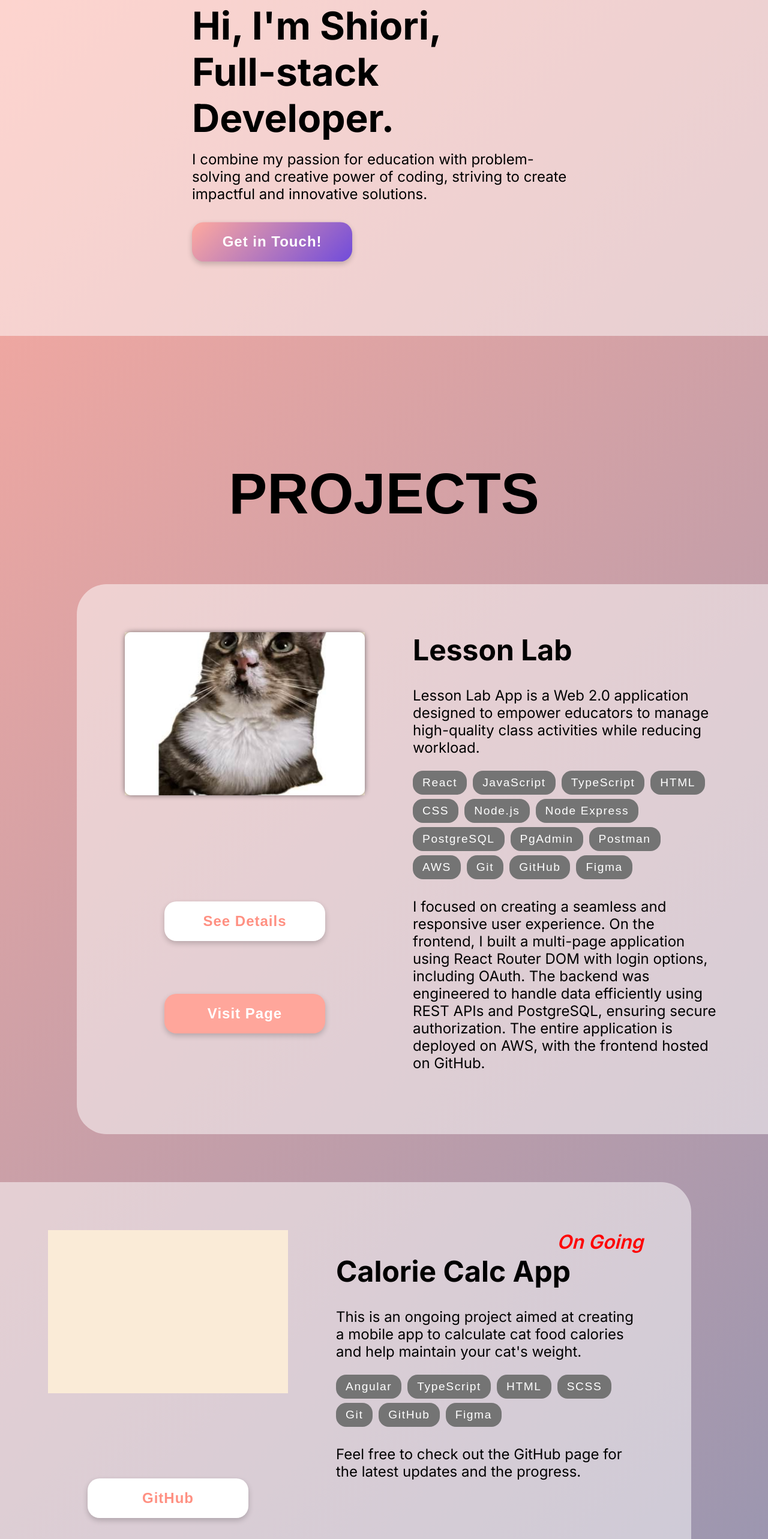
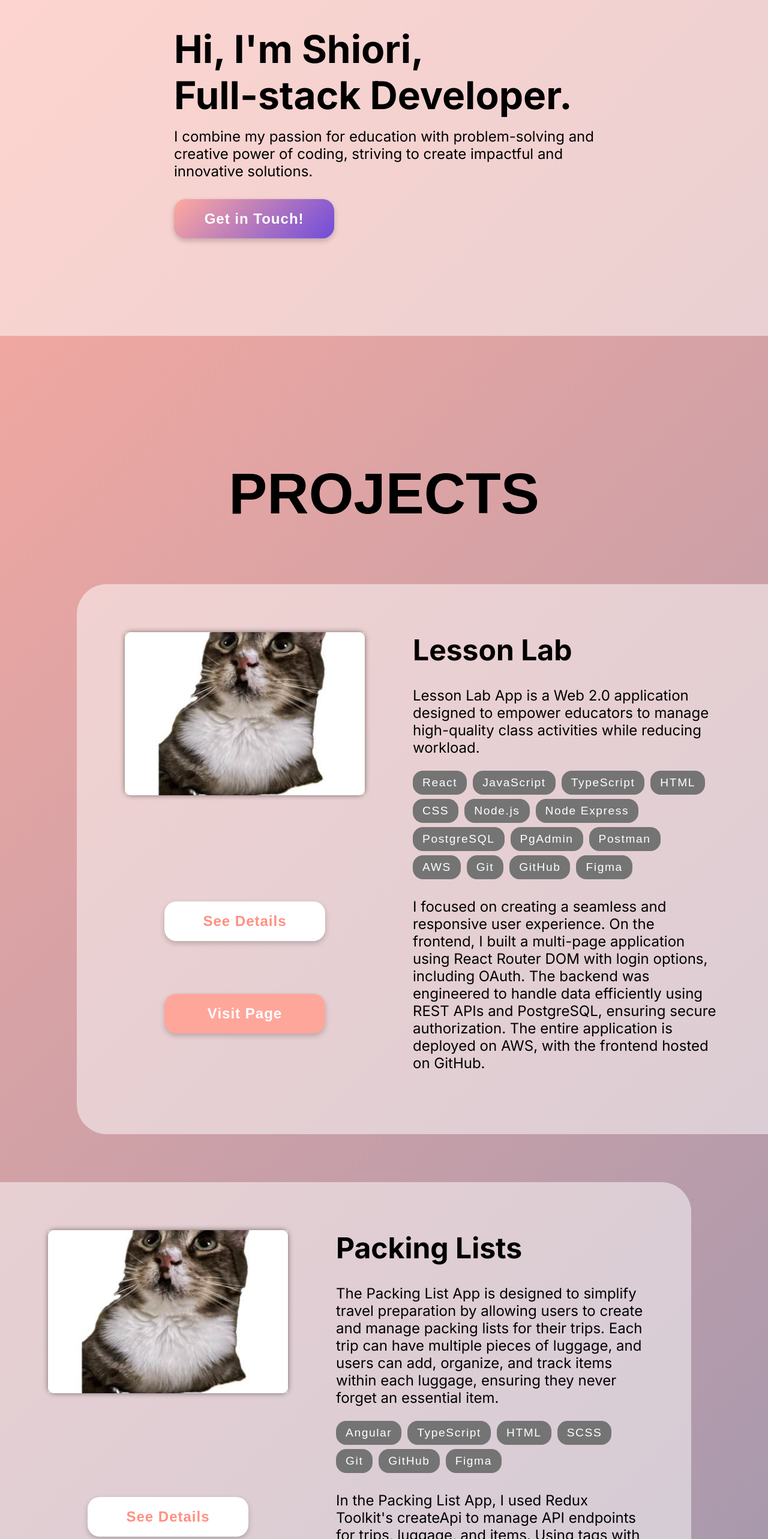
Before and after one commit to CocoTapi/portfolio-nextjs, a Next.js app: page / in a window 1280 px wide. Shown: the part 120-2686 px from the top of the page at 60% size. Built offline with nearby package versions, Linux system fonts and the light colour scheme.

Commit message:
add Packing Lists data

```diff
--- a/app/page.module.css
+++ b/app/page.module.css
@@ -8,21 +8,57 @@
 .topSection {
   width: 100%;
   height: 85vh;
+  position: relative;
+
   padding-top: 1rem;
   background-color: var(--card-background);
-  position: relative;
 }
 
-.nameGroup {
+.textGroup {
+  width: 700px;
   position: absolute;
   top: 50%;
   left: 50%;
   transform: translate(-50%, -50%);
 }
 
-.nameGroup p {
-  padding-top: 1rem;
+.mainText {
+  backface-visibility: hidden;
+  margin-bottom: 1rem;
+  animation: moveInLeft;
+  animation-duration: 3s;
+  animation-timing-function: ease-out;
 }
+
+.mainTextName {
+  display: block;
+
+}
+
+.mainTextJobTitle {
+  display: block;
+
+}
+
+.mainTextSub {
+  display: block;
+  animation: moveInRight;
+  animation-duration: 2s;
+  animation-timing-function: ease-out;
+}
+
+@keyframes moveInLeft {
+  0% {
+    opacity: 0;
+    transform: translateX(-10px)
+  }
+
+  100% {
+    opacity: 1;
+    transform: translate(0);
+  }
+}
+
 
 .introButtonFrame {
   padding-top: 2rem;
@@ -30,7 +66,8 @@
 
 .section {
   margin-top: 13rem;
-  scroll-margin-top: 10rem; /* Adjust according to the height of your header */
+  scroll-margin-top: 10rem;
+  /* Adjust according to the height of your header */
 }
 
 .section h1 {
@@ -100,7 +137,8 @@
 
   .section {
     margin-top: 6rem;
-    scroll-margin-top: 5rem; /* Adjust according to the height of your header */
+    scroll-margin-top: 5rem;
+    /* Adjust according to the height of your header */
   }
 
   .section h1 {
@@ -126,7 +164,8 @@
 
   .section {
     margin-top: 8rem;
-    scroll-margin-top: 5rem; /* Adjust according to the height of your header */
+    scroll-margin-top: 5rem;
+    /* Adjust according to the height of your header */
   }
 
   .section h1 {
--- a/app/page.tsx
+++ b/app/page.tsx
@@ -13,10 +13,12 @@ export default function HomePage(): JSX.Element {
     <main className={classes.main}>
       {/* top image */}
       <section className={classes.topSection}>
-        <div className={classes.nameGroup}>
-          <h2>Hi, I'm Shiori,</h2>
-          <h2>Full-stack Developer.</h2>
-          <p>{profile_data.top_page_description}</p>
+        <div className={classes.textGroup}>
+          <h2 className={classes.mainText}>
+            <span className={classes.mainTextName}>Hi, I'm Shiori,</span>
+            <span className={classes.mainTextJobTitle}>Full-stack Developer.</span>
+          </h2>
+          <p className={classes.mainTextSub}>{profile_data.top_page_description}</p>
           <div className={classes.introButtonFrame}>
             <Link href="#contact">
               <MediumButton colorScheme="gradient">Get in Touch!</MediumButton>
--- a/components/css/UI-css/small-button.module.css
+++ b/components/css/UI-css/small-button.module.css
@@ -16,7 +16,7 @@
 
 .button:hover,
 .button:active {
-    /* transform: scale(1.1);  */
+    transform: scale(1.05);
     cursor: pointer;
 }
 
--- a/components/css/about-css/about-page.module.css
+++ b/components/css/about-css/about-page.module.css
@@ -67,6 +67,7 @@
 .eduGroup ul {
     margin-left: 1.5rem;
     font-size: 1.5rem;
+    line-height: 1.6;
 }
 
 
--- a/data/data.ts
+++ b/data/data.ts
@@ -9,7 +9,8 @@ export const media_data: MediaData = {
     2: "https://github.com/CocoTapi/modern_react_2023",
     3: "https://github.com/CocoTapi/algorithms_and_data_structure",
     4: "https://github.com/CocoTapi/coding_interview_bootcamp",
-    6: "https://github.com/CocoTapi/The-Complete-Angular-Course"
+    6: "https://github.com/CocoTapi/The-Complete-Angular-Course",
+    7: "https://github.com/CocoTapi/advanced-css-and-sass",
 }
 
 export const profile_data: ProfileData = {
@@ -30,7 +31,8 @@ export const profile_data: ProfileData = {
         'JavaScript Algorithms and Data Structures Masterclass | Udemy',
         'Master the Coding Interview: Data Structures + Algorithms | Udemy',
         'The Complete SQL Bootcamp: Go from Zaro to Hero | Udemy',
-        'The Complete Angular Course: Beginner to Advanced | Udemy (Ongoing)'
+        'The Complete Angular Course: Beginner to Advanced | Udemy (Ongoing)',
+        'The Advanced CSS and Sass: Flexbox, Grid, Animations and More | Udemy (Ongoing)'
     ],
 }
 
@@ -74,30 +76,7 @@ export const projects_data: ProjectsData = {
                         feature_description: `Users can log in using their Google account, streamlining the authentication process and reducing the need for remembering additional passwords.`,
                         feature_importance: `This feature enhances user experience by offering a quick and secure way to log in, leveraging the trust and convenience of Google’s OAuth system.`,
                     },
-                    {
-                        feature_id: 3,
-                        feature_title: `Personalized Playlists`,
-                        feature_description: `Users can create and manage playlists of their favorite activities, allowing them to organize lessons in a sequence that fits their teaching plan.`,
-                        feature_importance: `This feature helps educators plan their lessons more effectively, ensuring a smooth flow of activities throughout the school day.`,
-                    },
-                    {
-                        feature_id: 4,
-                        feature_title: `User Engagement & Feedback`,
-                        feature_description: ``,
-                        feature_importance: ``,
-                    },
-                    {
-                        feature_id: 5,
-                        feature_title: `Advanced Search & Filtering`,
-                        feature_description: `Users can search for class activities using keywords, filter them based on various criteria (e.g., subject, grade level, duration), and sort results by popularity or relevance.`,
-                        feature_importance: `This feature ensures that educators can quickly find activities that perfectly match their teaching needs, saving them time and effort.`,
-                    },
-                    {
-                        feature_id: 6,
-                        feature_title: `Responsive Design`,
-                        feature_description: `Implemented responsive design principles to ensure the application provides an optimal viewing experience across a wide range of devices, including desktops, tablets, and mobile phones.`,
-                        feature_importance: `This feature guarantees that the application is accessible and user-friendly on any device, improving the overall user experience and reaching a broader audience.`,
-                    }
+
                 ],
                 backend_features: [
                     {
@@ -171,6 +150,67 @@ export const projects_data: ProjectsData = {
         },
         {
             project_id: 2,
+            project_title: 'Packing Lists',
+            onGoing: false,
+            slug: 'packing-lists',
+            project_url: `https://github.com/CocoTapi/packing-list`,
+            images: lessonLab_image_data,
+            project_summary: `The Packing List App is designed to simplify travel preparation by allowing users to create and manage packing lists for their trips.
+                                Each trip can have multiple pieces of luggage, and users can add, organize, and track items within each luggage, ensuring they never forget an essential item.`,
+            tech_list: ['Angular', 'TypeScript', 'HTML', 'SCSS', 'Git', 'GitHub', 'Figma'],
+            tech_summary: `In the Packing List App, I used Redux Toolkit's createApi to manage API endpoints for trips, luggage, and items.
+                            Using tags with type and id in your setup is effective in preventing unnecessary refetching. The store was configured
+                            to handle API calls, with middleware integrated for streamlined operations. This approach ensures a clean, scalable solution for managing complex state and CRUD operations across the app.`,
+            project_details: {
+                project_description: `The Packing List App is a user-friendly platform that helps travelers organize their packing needs efficiently. Users can create a new trip, add different pieces of luggage under each trip, and list items within each luggage. The app allows for easy tracking and updating of items, making it an essential tool for organized travel planning.`,
+                frontend_tech: ['React', 'JavaScript', 'HTML','CSS', 'Tailwind', 'Redux Toolkit'],
+                backend_tech: [],
+                tools_tech: ['Git', 'GitHub'],
+                deployment_tech: [],
+                my_roles: `UI/UX design, Frontend Development`,
+                frontend_features: [
+                    {
+                        feature_id: 1,
+                        feature_title: `Trip Management`,
+                        feature_description: `Users can create, view, and manage multiple trips, each with its unique packing list.`,
+                        feature_importance: `This feature allows users to organize their travel packing efficiently, ensuring that no trip detail is overlooked.`,
+                    },
+                    {
+                        feature_id: 2,
+                        feature_title: "Efficient Data Invalidation with Redux Toolkit Tags",
+                        feature_description: "To optimize data fetching and prevent unnecessary API calls, I implemented tag-based data invalidation using Redux Toolkit's createApi. By using type and id tags, the app invalidates and re-fetches specific entities efficiently.",
+                        feature_importance: "This feature ensures that only the relevant data that has changed (e.g., a deleted trip) is re-fetched, avoiding unnecessary network requests for data that remains unchanged."
+                    }
+
+                ],
+                backend_features: [
+                    {
+                        feature_id: 1,
+                        feature_title: ``,
+                        feature_description: ``,
+                        feature_importance: ``,
+                    }
+                ],
+                challenges: [
+                    {
+                        challenge_id: 1,
+                        challenge_title: ``,
+                        first_stanza: ``,
+                        second_stanza: ``,
+                        fourth_stanza: ``
+                    }
+                ],
+                frontend_deployment: ``,
+                backend_deployment: ``,
+                code_samples: {
+                        frontend_url: `https://github.com/CocoTapi/packing-list`,
+                        backend_url: ``
+                    },
+                outcomes_and_improvements: `Successfully developed a fully functional packing list app that makes travel organization simple and effective. Future improvements include adding features like drag-and-drop item organization, reminders for essential items, and the ability to share packing lists with others.`
+            }
+        },
+        {
+            project_id: 3,
             project_title: 'Calorie Calc App',
             onGoing: true,
             slug: 'calorie-calc',
@@ -178,7 +218,7 @@ export const projects_data: ProjectsData = {
             images: lessonLab_image_data,
             project_summary: `This is an ongoing project aimed at creating a mobile app to calculate cat food calories
                                 and help maintain your cat's weight.`,
-            tech_list: ['Angular', 'TypeScript', 'HTML', 'SCSS', 'Git', 'GitHub', 'Figma'],
+            tech_list: ['React', 'JavaScript', 'HTML','CSS', 'Tailwind', 'Redux Toolkit', 'Git', 'GitHub'],
             tech_summary: ``,
             project_details: {
                 project_description: ``,
@@ -186,7 +226,7 @@ export const projects_data: ProjectsData = {
                 backend_tech: [],
                 tools_tech: ['Git', 'GitHub'],
                 deployment_tech: [],
-                my_roles: ``,
+                my_roles: `UI/UX design, Frontend Development`,
                 frontend_features: [
                     {
                         feature_id: 1,
```
